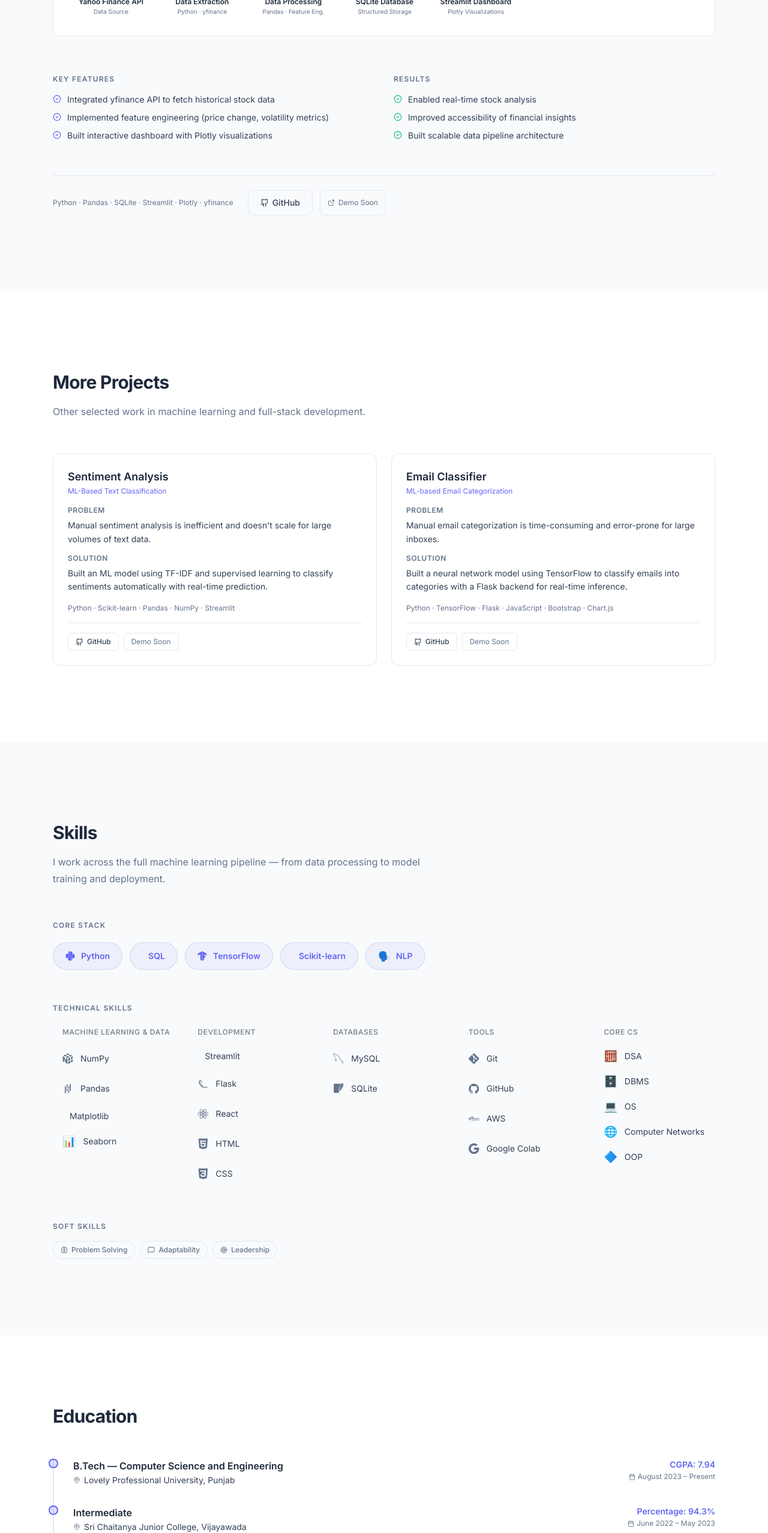
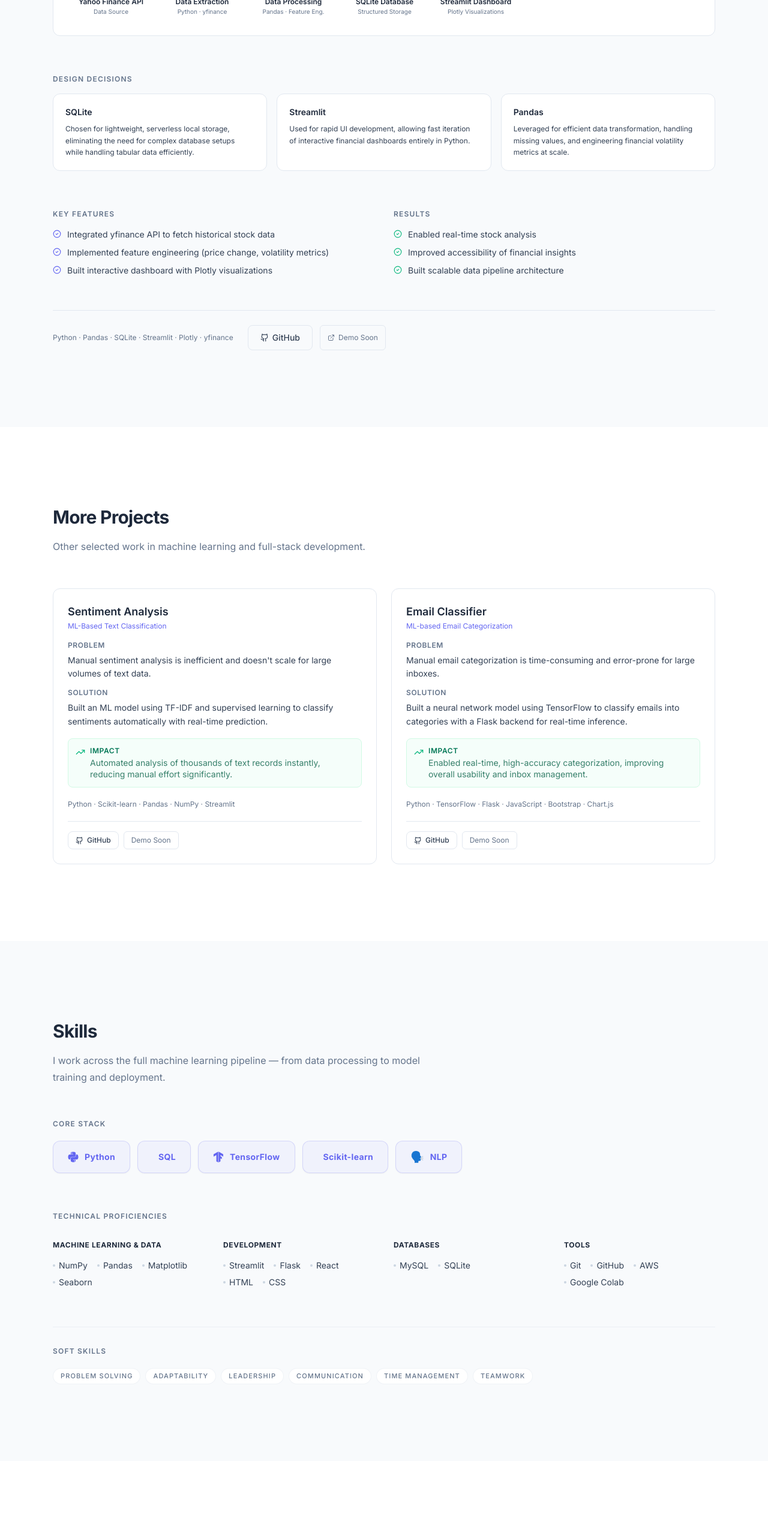
Before and after one commit to chiru5190/Portfolio, a React (Vite) app: page / in a window 1280 px wide. Shown: the part 1840-4396 px from the top of the page at 60% size. Built offline with nearby package versions, Linux system fonts and the light colour scheme.

Commit message:
feat: refine portfolio UI with engineered depth, certificates modal, and cleaner spacing

```diff
--- a/src/components/Certificates.jsx
+++ b/src/components/Certificates.jsx
@@ -1,68 +1,136 @@
+import { useState } from "react"
 import { motion } from "framer-motion"
-import { Award, Calendar } from "lucide-react"
+import { Award, Calendar, ExternalLink } from "lucide-react"
+import Modal from "./ui/Modal"
 
 const certs = [
   {
     title: "Oracle Cloud Infrastructure 2025 Certified Generative AI Professional",
     issuer: "Oracle",
     date: "September 2025",
+    highlight: true,
+    image: "/certs/oracle-genai.jpg", // Placeholder path
+  },
+  {
+    title: "AWS Solution Architect Micro Degree",
+    issuer: "Edyoda",
+    date: "April 2024",
+    highlight: true,
+    image: "/certs/aws-edyoda.jpg",
   },
   {
     title: "JavaScript Essentials",
     issuer: "NxtWave",
     date: "September 2025",
+    highlight: false,
+    image: "/certs/javascript.jpg",
   },
   {
     title: "Programming Foundations with Python",
     issuer: "NxtWave",
     date: "July 2024",
+    highlight: false,
+    image: "/certs/python.jpg",
   },
   {
     title: "Introduction to Databases (SQL)",
     issuer: "NxtWave",
     date: "May 2024",
-  },
-  {
-    title: "AWS Solution Architect Micro Degree",
-    issuer: "AWS",
-    date: "April 2024",
+    highlight: false,
+    image: "/certs/sql.jpg",
   },
 ]
 
 export default function Certificates() {
+  const [selected, setSelected] = useState(null)
+
   return (
-    <section id="certificates" className="py-28 bg-bg">
+    <section id="certificates" className="py-32 bg-bg">
       <div className="max-w-6xl mx-auto px-6">
 
-        <motion.div initial={{ opacity: 0, y: 20 }} whileInView={{ opacity: 1, y: 0 }} viewport={{ once: true }} className="mb-12">
+        <motion.div initial={{ opacity: 0, y: 20 }} whileInView={{ opacity: 1, y: 0 }} viewport={{ once: true }} className="mb-14">
           <h2 className="section-title mb-3">Certificates</h2>
+          <p className="section-subtitle max-w-xl">Professional certifications and micro-degrees in AI, Cloud, and Software Development.</p>
         </motion.div>
 
-        <div className="grid sm:grid-cols-2 lg:grid-cols-3 gap-4">
+        <div className="grid sm:grid-cols-2 lg:grid-cols-3 gap-6 auto-rows-fr">
           {certs.map((c, i) => (
             <motion.div
               key={c.title}
-              initial={{ opacity: 0, y: 10 }}
+              initial={{ opacity: 0, y: 12 }}
               whileInView={{ opacity: 1, y: 0 }}
               viewport={{ once: true }}
-              transition={{ delay: i * 0.06 }}
-              className="p-5 rounded-xl border border-border hover:border-accent/20 transition-colors group"
+              transition={{ delay: i * 0.08 }}
+              className={`p-6 rounded-2xl border flex flex-col h-full group ${
+                c.highlight
+                  ? "border-accent/30 bg-accent/[0.02] shadow-[0_4px_24px_-12px_rgba(99,102,241,0.15)]"
+                  : "border-border bg-white"
+              }`}
             >
-              <div className="flex items-start gap-3">
-                <Award size={16} className="text-accent shrink-0 mt-0.5" />
-                <div>
-                  <h3 className="text-sm font-semibold text-heading group-hover:text-accent transition-colors leading-snug">{c.title}</h3>
-                  <p className="text-xs text-muted mt-1.5">{c.issuer}</p>
-                  <p className="text-xs text-muted flex items-center gap-1 mt-1">
-                    <Calendar size={10} /> {c.date}
-                  </p>
+              <div className="flex-1">
+                <div className="flex items-start gap-4 mb-4">
+                  <div className={`w-10 h-10 rounded-lg flex items-center justify-center shrink-0 ${c.highlight ? "bg-accent/10 text-accent" : "bg-surface text-muted"}`}>
+                    <Award size={20} />
+                  </div>
+                  <div>
+                    <h3 className="text-[15px] font-semibold text-heading leading-snug mb-1.5">{c.title}</h3>
+                    <p className="text-sm font-medium text-muted">{c.issuer}</p>
+                  </div>
                 </div>
+              </div>
+
+              <div className="flex items-center justify-between pt-5 mt-4 border-t border-border/60">
+                <span className="text-xs text-muted flex items-center gap-1.5">
+                  <Calendar size={12} /> {c.date}
+                </span>
+                <button
+                  onClick={() => setSelected(c)}
+                  className="text-xs font-semibold text-accent flex items-center gap-1.5 hover:text-accent-hover transition-colors"
+                >
+                  <ExternalLink size={12} /> View Certificate
+                </button>
               </div>
             </motion.div>
           ))}
         </div>
 
       </div>
+
+      <Modal isOpen={!!selected} onClose={() => setSelected(null)}>
+        {selected && (
+          <div className="flex flex-col h-full max-h-[80vh]">
+            <div className="mb-5">
+              <h2 className="text-xl font-bold text-heading mb-1 pr-8 leading-tight">{selected.title}</h2>
+              <p className="text-accent text-sm font-medium">{selected.issuer} · {selected.date}</p>
+            </div>
+
+            <div className="flex-1 overflow-auto rounded-xl border border-border bg-surface flex items-center justify-center p-4 min-h-[300px]">
+              {/* Fallback styling for when image is missing / placeholder */}
+              <div className="relative w-full h-full min-h-[300px] flex items-center justify-center">
+                <img
+                  src={selected.image}
+                  alt={`${selected.title} Certificate`}
+                  className="max-w-full max-h-[60vh] object-contain rounded-lg shadow-sm"
+                  onError={(e) => {
+                    e.currentTarget.style.display = 'none';
+                    e.currentTarget.nextSibling.style.display = 'flex';
+                  }}
+                />
+                <div className="hidden absolute inset-0 flex-col items-center justify-center text-center p-6 text-muted">
+                  <Award size={48} className="mb-4 opacity-20" />
+                  <p className="text-sm">Image placeholder for</p>
+                  <p className="text-xs font-medium mt-1 uppercase tracking-wider">{selected.title}</p>
+                  <p className="text-[10px] mt-4 opacity-60">Add image to /public{selected.image}</p>
+                </div>
+              </div>
+            </div>
+
+            <div className="pt-5 mt-5 border-t border-border flex justify-end">
+              <button onClick={() => setSelected(null)} className="btn-outline text-sm py-2 px-5">Close</button>
+            </div>
+          </div>
+        )}
+      </Modal>
     </section>
   )
 }
--- a/src/components/FeaturedProject.jsx
+++ b/src/components/FeaturedProject.jsx
@@ -80,6 +80,25 @@ export default function FeaturedProject() {
           </div>
         </motion.div>
 
+        {/* Design Decisions */}
+        <motion.div initial={{ opacity: 0, y: 16 }} whileInView={{ opacity: 1, y: 0 }} viewport={{ once: true }} className="mb-16">
+          <h3 className="text-xs font-semibold text-muted uppercase tracking-widest mb-4">Design Decisions</h3>
+          <div className="grid sm:grid-cols-3 gap-4">
+            <div className="bg-surface border border-border rounded-xl p-5">
+              <h4 className="text-sm font-semibold text-heading mb-2">SQLite</h4>
+              <p className="text-xs text-body leading-relaxed">Chosen for lightweight, serverless local storage, eliminating the need for complex database setups while handling tabular data efficiently.</p>
+            </div>
+            <div className="bg-surface border border-border rounded-xl p-5">
+              <h4 className="text-sm font-semibold text-heading mb-2">Streamlit</h4>
+              <p className="text-xs text-body leading-relaxed">Used for rapid UI development, allowing fast iteration of interactive financial dashboards entirely in Python.</p>
+            </div>
+            <div className="bg-surface border border-border rounded-xl p-5">
+              <h4 className="text-sm font-semibold text-heading mb-2">Pandas</h4>
+              <p className="text-xs text-body leading-relaxed">Leveraged for efficient data transformation, handling missing values, and engineering financial volatility metrics at scale.</p>
+            </div>
+          </div>
+        </motion.div>
+
         {/* Key Features & Results */}
         <div className="grid md:grid-cols-2 gap-8 mb-14">
           <motion.div initial={{ opacity: 0, y: 12 }} whileInView={{ opacity: 1, y: 0 }} viewport={{ once: true }}>
--- a/src/components/Projects.jsx
+++ b/src/components/Projects.jsx
@@ -1,6 +1,6 @@
 import { useState } from "react"
 import { motion } from "framer-motion"
-import { Github, ExternalLink, CheckCircle2 } from "lucide-react"
+import { Github, ExternalLink, CheckCircle2, TrendingUp } from "lucide-react"
 import Modal from "./ui/Modal"
 
 const projects = [
@@ -9,6 +9,7 @@ const projects = [
     subtitle: "ML-Based Text Classification",
     problem: "Manual sentiment analysis is inefficient and doesn't scale for large volumes of text data.",
     solution: "Built an ML model using TF-IDF and supervised learning to classify sentiments automatically with real-time prediction.",
+    impact: "Automated analysis of thousands of text records instantly, reducing manual effort significantly.",
     features: [
       "NLP preprocessing (tokenization, stopword removal)",
       "Real-time prediction using Streamlit",
@@ -22,6 +23,7 @@ const projects = [
     subtitle: "ML-based Email Categorization",
     problem: "Manual email categorization is time-consuming and error-prone for large inboxes.",
     solution: "Built a neural network model using TensorFlow to classify emails into categories with a Flask backend for real-time inference.",
+    impact: "Enabled real-time, high-accuracy categorization, improving overall usability and inbox management.",
     features: [
       "Flask backend for real-time inference",
       "Interactive frontend with HTML/CSS/JS",
@@ -48,7 +50,7 @@ export default function Projects() {
             <motion.div key={p.title} initial={{ opacity: 0, y: 12 }} whileInView={{ opacity: 1, y: 0 }}
               viewport={{ once: true }} transition={{ delay: i * 0.08 }}
               onClick={() => setSelected(p)}
-              className="card p-6 flex flex-col h-full group cursor-pointer">
+              className="card p-6 flex flex-col h-full group cursor-pointer hover:border-accent/30 transition-colors">
               <div className="flex-1">
                 <h3 className="text-lg font-semibold text-heading mb-0.5 group-hover:text-accent transition-colors">{p.title}</h3>
                 <p className="text-xs text-accent mb-4">{p.subtitle}</p>
@@ -60,9 +62,16 @@ export default function Projects() {
                   <h4 className="text-xs font-semibold text-muted uppercase tracking-wider mb-1.5">Solution</h4>
                   <p className="text-sm text-body leading-relaxed">{p.solution}</p>
                 </div>
+                <div className="mb-5 flex items-start gap-2 bg-emerald-50/50 p-3 rounded-lg border border-emerald-100">
+                  <TrendingUp size={16} className="text-emerald-500 shrink-0 mt-0.5" />
+                  <div>
+                    <h4 className="text-xs font-semibold text-emerald-700 uppercase tracking-wider mb-0.5">Impact</h4>
+                    <p className="text-sm text-emerald-800/80 leading-snug">{p.impact}</p>
+                  </div>
+                </div>
                 <p className="text-xs text-muted">{p.stack.join(" · ")}</p>
               </div>
-              <div className="flex items-center gap-2 pt-4 mt-4 border-t border-border" onClick={e => e.stopPropagation()}>
+              <div className="flex items-center gap-2 pt-4 mt-5 border-t border-border" onClick={e => e.stopPropagation()}>
                 <a href={p.github} target="_blank" rel="noreferrer" className="btn-outline flex items-center gap-1.5 !text-xs !px-3 !py-1.5"><Github size={13} /> GitHub</a>
                 {p.live ? (
                   <a href={p.live} target="_blank" rel="noreferrer" className="btn-primary flex items-center gap-1.5 !text-xs !px-3 !py-1.5"><ExternalLink size={13} /> Live Demo</a>
@@ -89,6 +98,13 @@ export default function Projects() {
                 <h4 className="text-xs font-semibold text-muted uppercase tracking-wider mb-2">Solution</h4>
                 <p className="text-body text-sm leading-relaxed">{selected.solution}</p>
               </div>
+              <div className="flex items-start gap-2 bg-emerald-50 p-3 rounded-lg border border-emerald-100">
+                <TrendingUp size={16} className="text-emerald-500 shrink-0 mt-0.5" />
+                <div>
+                  <h4 className="text-xs font-semibold text-emerald-700 uppercase tracking-wider mb-0.5">Impact</h4>
+                  <p className="text-sm text-emerald-800/80 leading-relaxed">{selected.impact}</p>
+                </div>
+              </div>
               <div>
                 <h4 className="text-xs font-semibold text-muted uppercase tracking-wider mb-2">Features</h4>
                 {selected.features.map((f, i) => (
--- a/src/components/Skills.jsx
+++ b/src/components/Skills.jsx
@@ -1,5 +1,4 @@
 import { motion } from "framer-motion"
-import { Brain, MessageSquare, Users, Target } from "lucide-react"
 
 /* ── Core Stack ── */
 const coreStack = [
@@ -14,77 +13,31 @@ const coreStack = [
 const techGroups = [
   {
     title: "Machine Learning & Data",
-    skills: [
-      { name: "NumPy", icon: "devicon-numpy-plain" },
-      { name: "Pandas", icon: "devicon-pandas-plain" },
-      { name: "Matplotlib", icon: "devicon-matplotlib-plain" },
-      { name: "Seaborn", emoji: "📊" },
-    ],
+    skills: ["NumPy", "Pandas", "Matplotlib", "Seaborn"],
   },
   {
     title: "Development",
-    skills: [
-      { name: "Streamlit", icon: "devicon-streamlit-plain" },
-      { name: "Flask", icon: "devicon-flask-original" },
-      { name: "React", icon: "devicon-react-original" },
-      { name: "HTML", icon: "devicon-html5-plain" },
-      { name: "CSS", icon: "devicon-css3-plain" },
-    ],
+    skills: ["Streamlit", "Flask", "React", "HTML", "CSS"],
   },
   {
     title: "Databases",
-    skills: [
-      { name: "MySQL", icon: "devicon-mysql-plain" },
-      { name: "SQLite", icon: "devicon-sqlite-plain" },
-    ],
+    skills: ["MySQL", "SQLite"],
   },
   {
     title: "Tools",
-    skills: [
-      { name: "Git", icon: "devicon-git-plain" },
-      { name: "GitHub", icon: "devicon-github-original" },
-      { name: "AWS", icon: "devicon-amazonwebservices-plain-wordmark" },
-      { name: "Google Colab", icon: "devicon-google-plain" },
-    ],
-  },
-  {
-    title: "Core CS",
-    skills: [
-      { name: "DSA", emoji: "🧮" },
-      { name: "DBMS", emoji: "🗄️" },
-      { name: "OS", emoji: "💻" },
-      { name: "Computer Networks", emoji: "🌐" },
-      { name: "OOP", emoji: "🔷" },
-    ],
+    skills: ["Git", "GitHub", "AWS", "Google Colab"],
   },
 ]
 
 /* ── Soft Skills ── */
 const softSkills = [
-  { name: "Problem Solving", Icon: Brain },
-  { name: "Adaptability", Icon: MessageSquare },
-  { name: "Leadership", Icon: Target },
+  "Problem Solving",
+  "Adaptability",
+  "Leadership",
+  "Communication",
+  "Time Management",
+  "Teamwork"
 ]
-
-/* ── Skill row item ── */
-function SkillCell({ skill, delay }) {
-  return (
-    <motion.div
-      initial={{ opacity: 0, y: 6 }}
-      whileInView={{ opacity: 1, y: 0 }}
-      viewport={{ once: true }}
-      transition={{ delay }}
-      className="flex items-center gap-3 px-4 py-2.5 rounded-lg hover:bg-surface transition-colors duration-150 cursor-default group"
-    >
-      {skill.icon ? (
-        <i className={`${skill.icon} text-lg text-muted group-hover:text-accent transition-colors`} />
-      ) : (
-        <span className="text-lg leading-none">{skill.emoji}</span>
-      )}
-      <span className="text-sm text-body group-hover:text-heading transition-colors">{skill.name}</span>
-    </motion.div>
-  )
-}
 
 export default function Skills() {
   return (
@@ -98,31 +51,34 @@ export default function Skills() {
           </p>
         </motion.div>
 
-        {/* Core Stack */}
-        <motion.div initial={{ opacity: 0, y: 12 }} whileInView={{ opacity: 1, y: 0 }} viewport={{ once: true }} className="mb-14">
+        {/* Core Stack - Visually Strongest */}
+        <motion.div initial={{ opacity: 0, y: 12 }} whileInView={{ opacity: 1, y: 0 }} viewport={{ once: true }} className="mb-16">
           <h3 className="text-xs font-semibold text-muted uppercase tracking-widest mb-5">Core Stack</h3>
           <div className="flex flex-wrap gap-3">
             {coreStack.map((s, i) => (
               <motion.div key={s.name} initial={{ opacity: 0, scale: 0.95 }} whileInView={{ opacity: 1, scale: 1 }}
                 viewport={{ once: true }} transition={{ delay: i * 0.05 }}
-                className="inline-flex items-center gap-2.5 px-5 py-2.5 rounded-full bg-accent/[0.07] border border-accent/20 text-accent cursor-default hover:bg-accent/[0.12] transition-colors duration-150">
-                {s.icon ? <i className={`${s.icon} text-base`} /> : <span className="text-base leading-none">{s.emoji}</span>}
-                <span className="text-sm font-semibold">{s.name}</span>
+                className="inline-flex items-center gap-2.5 px-6 py-3 rounded-xl bg-accent/[0.05] border border-accent/20 text-accent cursor-default shadow-sm hover:bg-accent/[0.08] transition-colors duration-150">
+                {s.icon ? <i className={`${s.icon} text-lg`} /> : <span className="text-lg leading-none">{s.emoji}</span>}
+                <span className="text-sm font-bold tracking-wide">{s.name}</span>
               </motion.div>
             ))}
           </div>
         </motion.div>
 
-        {/* Technical Skills */}
-        <div className="mb-14">
-          <h3 className="text-xs font-semibold text-muted uppercase tracking-widest mb-6">Technical Skills</h3>
-          <div className="grid md:grid-cols-3 lg:grid-cols-5 gap-x-6 gap-y-8">
-            {techGroups.map((group) => (
-              <motion.div key={group.title} initial={{ opacity: 0, y: 10 }} whileInView={{ opacity: 1, y: 0 }} viewport={{ once: true }}>
-                <p className="text-xs font-medium text-heading/60 uppercase tracking-wider mb-3 pl-4">{group.title}</p>
-                <div className="space-y-0.5">
-                  {group.skills.map((skill, j) => (
-                    <SkillCell key={skill.name} skill={skill} delay={j * 0.03} />
+        {/* Technical Skills - Cleaner, text-based with subtle bullets */}
+        <div className="mb-16">
+          <h3 className="text-xs font-semibold text-muted uppercase tracking-widest mb-8">Technical Proficiencies</h3>
+          <div className="grid md:grid-cols-2 lg:grid-cols-4 gap-x-8 gap-y-10">
+            {techGroups.map((group, i) => (
+              <motion.div key={group.title} initial={{ opacity: 0, y: 10 }} whileInView={{ opacity: 1, y: 0 }} viewport={{ once: true }} transition={{ delay: i * 0.05 }}>
+                <p className="text-xs font-bold text-heading mb-4 uppercase tracking-wider">{group.title}</p>
+                <div className="flex flex-wrap gap-x-4 gap-y-2">
+                  {group.skills.map((skill) => (
+                    <span key={skill} className="text-sm text-body flex items-center gap-1.5">
+                      <span className="w-1 h-1 rounded-full bg-border-hover"></span>
+                      {skill}
+                    </span>
                   ))}
                 </div>
               </motion.div>
@@ -130,16 +86,15 @@ export default function Skills() {
           </div>
         </div>
 
-        {/* Soft Skills */}
-        <motion.div initial={{ opacity: 0, y: 10 }} whileInView={{ opacity: 1, y: 0 }} viewport={{ once: true }}>
-          <h3 className="text-xs font-semibold text-muted uppercase tracking-widest mb-4">Soft Skills</h3>
+        {/* Soft Skills - Visually lighter pills */}
+        <motion.div initial={{ opacity: 0, y: 10 }} whileInView={{ opacity: 1, y: 0 }} viewport={{ once: true }} className="pt-8 border-t border-border/50">
+          <h3 className="text-xs font-semibold text-muted uppercase tracking-widest mb-5">Soft Skills</h3>
           <div className="flex flex-wrap gap-2">
             {softSkills.map((s, i) => (
-              <motion.span key={s.name} initial={{ opacity: 0 }} whileInView={{ opacity: 1 }}
+              <motion.span key={s} initial={{ opacity: 0 }} whileInView={{ opacity: 1 }}
                 viewport={{ once: true }} transition={{ delay: i * 0.04 }}
-                className="inline-flex items-center gap-1.5 px-3 py-1.5 rounded-full border border-border text-xs font-medium text-muted hover:text-body hover:border-border-hover transition-colors cursor-default">
-                <s.Icon size={12} />
-                {s.name}
+                className="inline-flex px-3 py-1 bg-surface rounded-full text-[11px] font-medium text-muted uppercase tracking-widest border border-border/50 cursor-default">
+                {s}
               </motion.span>
             ))}
           </div>
```
Also changed, not shown: src/components/Contact.jsx (+46 -30 lines).
